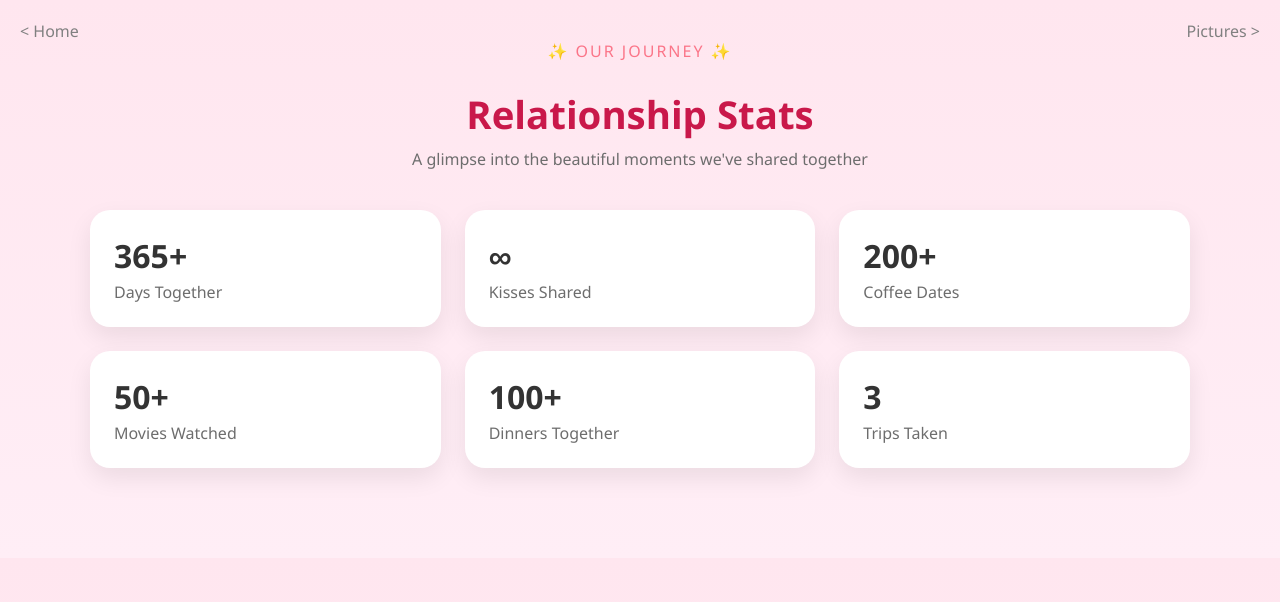
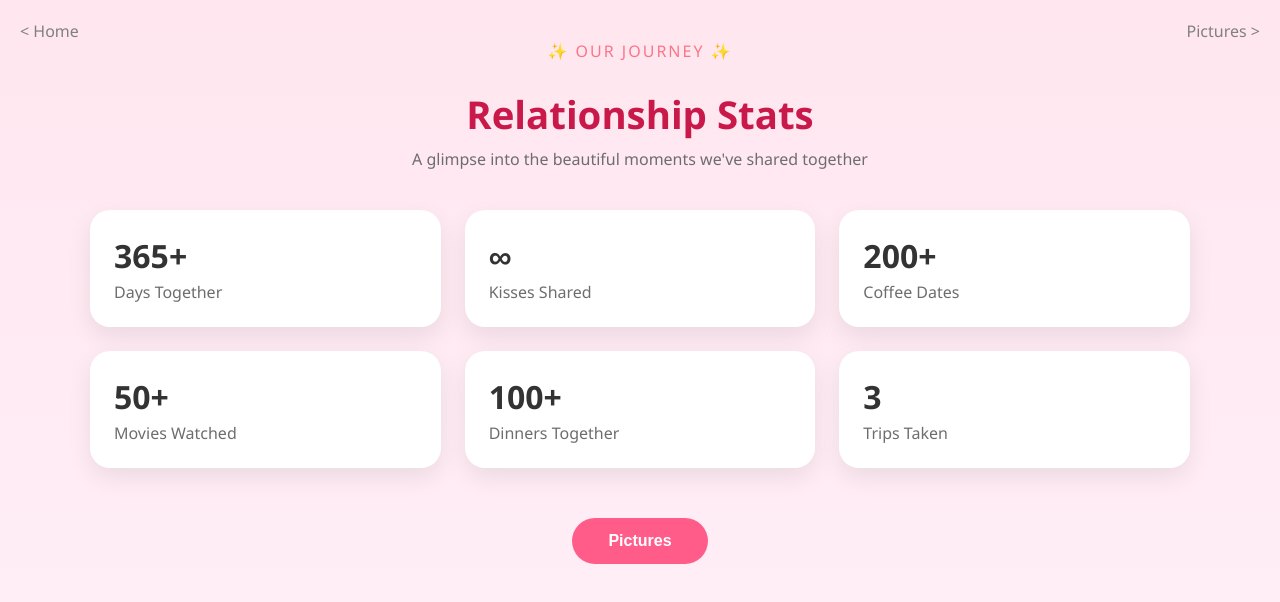
Before and after one commit to Abid-Chowdhury/valentinesxt, a React (Create React App) app: page /stats in a window 1280 px wide. Shown: the top 602 px of the page. Built offline with nearby package versions, Linux system fonts and the light colour scheme.

Commit message:
Center valentine button

```diff
--- a/src/index.css
+++ b/src/index.css
@@ -52,6 +52,7 @@ body {
 
 /* Valentine button */
 .valentine-btn {
+  display: block;
   padding: 14px 36px;
   border-radius: 30px;
   border: none;
@@ -59,7 +60,7 @@ body {
   color: white;
   font-weight: bold;
   cursor: pointer;
-  margin-top: 24px;
+  margin: 24px auto;
   transition: all 0.3s ease;
   font-size: 1rem;
 }
--- a/src/pages/Stats.js
+++ b/src/pages/Stats.js
@@ -1,6 +1,10 @@
+import { useNavigate } from "react-router-dom";
+
 export default function Stats() {
+  const navigate = useNavigate();
+
   return (
-    <div style={{ padding: "40px 20px" }}>
+    <div style={{ padding: "40px 20px"}}>
 
       <a href="/" className="stats-backward-link"> &lt; Home</a>
       <a href="/Pictures" className="stats-forward-link"> Pictures &gt; </a>
@@ -44,6 +48,14 @@ export default function Stats() {
           <div className="stat-label">Trips Taken</div>
         </div>
       </div>
+
+      <button
+        className="valentine-btn bottom-btn"
+        onClick={() => navigate("/Pictures")}
+      >
+        Pictures
+      </button>
+
     </div>
   );
 }
```
